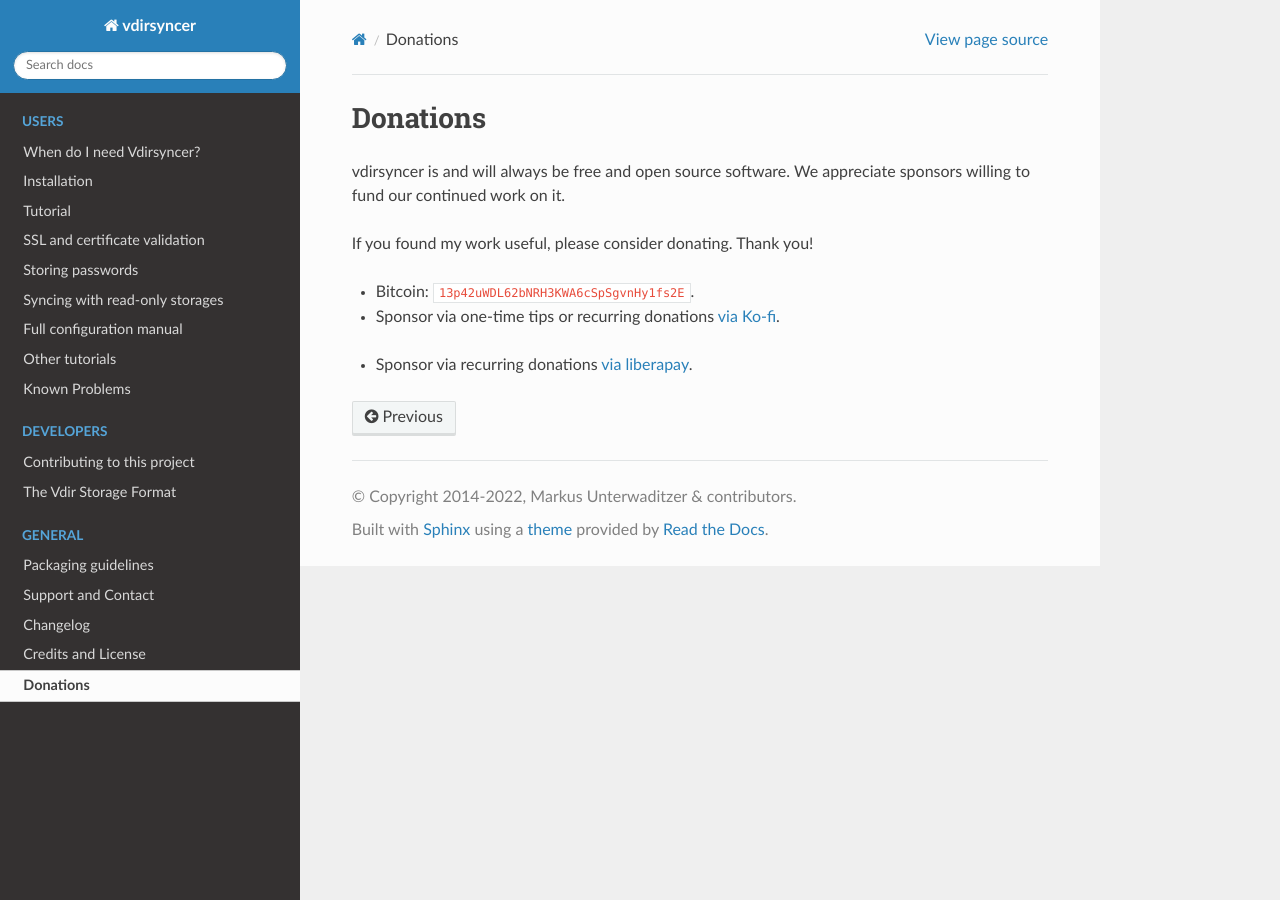
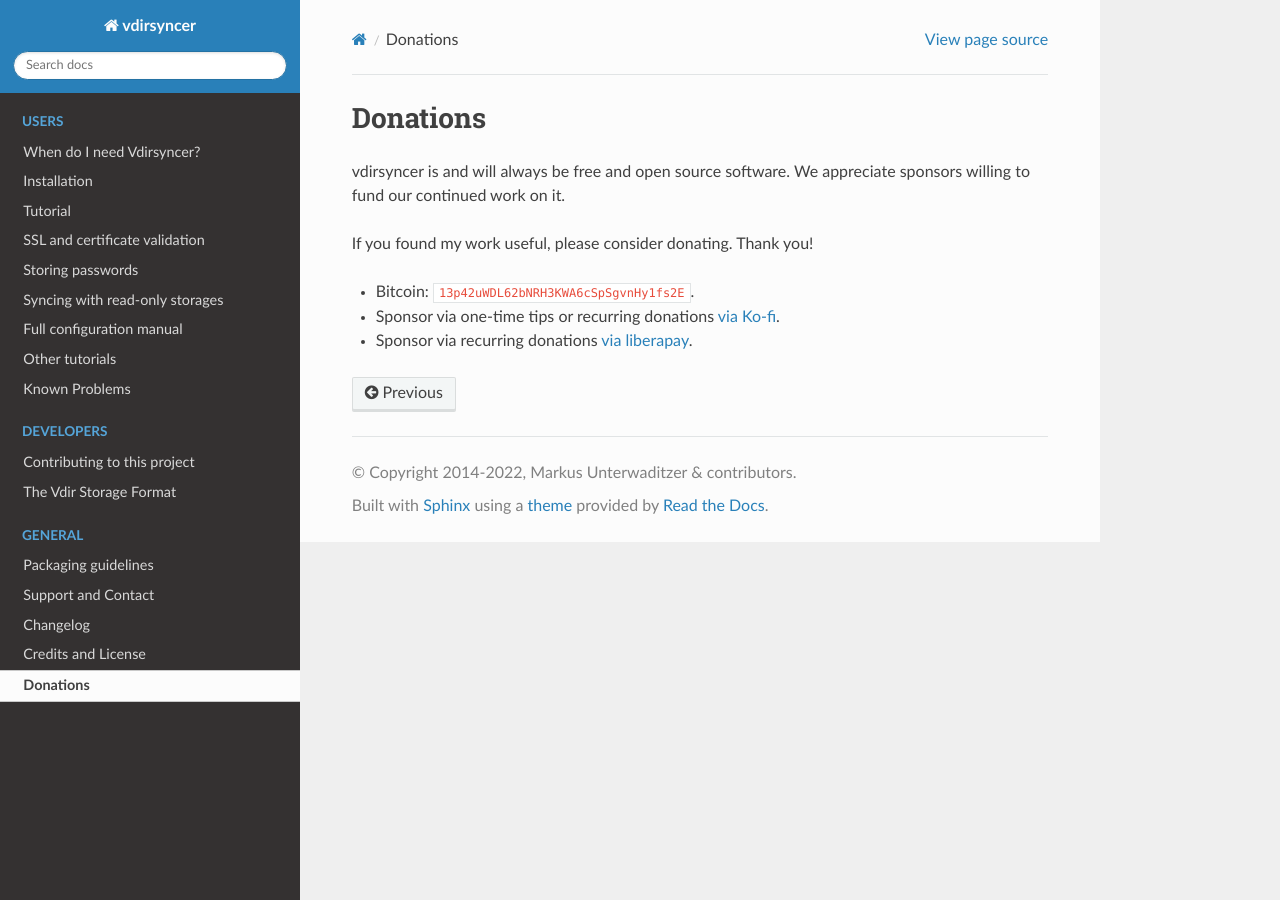
Before and after one commit to pimutils/vdirsyncer, a Sphinx documentation site: the page built from docs/donations.rst, in a window 1280 px wide. Built offline with Sphinx 7.4.7 and the Read the Docs theme 2.0.0, drawn with Linux system fonts in a browser that asks for light colours.

```diff
--- a/docs/donations.rst
+++ b/docs/donations.rst
@@ -8,11 +8,8 @@ sponsors willing to fund our continued work on it.
 If you found my work useful, please consider donating. Thank you!
 
 - Bitcoin: ``13p42uWDL62bNRH3KWA6cSpSgvnHy1fs2E``.
-
 - Sponsor via one-time tips or recurring donations `via Ko-fi`_.
+- Sponsor via recurring donations `via liberapay`_.
 
 .. _via Ko-fi: https://ko-fi.com/whynothugo
-
-- Sponsor via recurring donations `via liberapay`_.
-
 .. _via liberapay: https://liberapay.com/WhyNotHugo/
```
